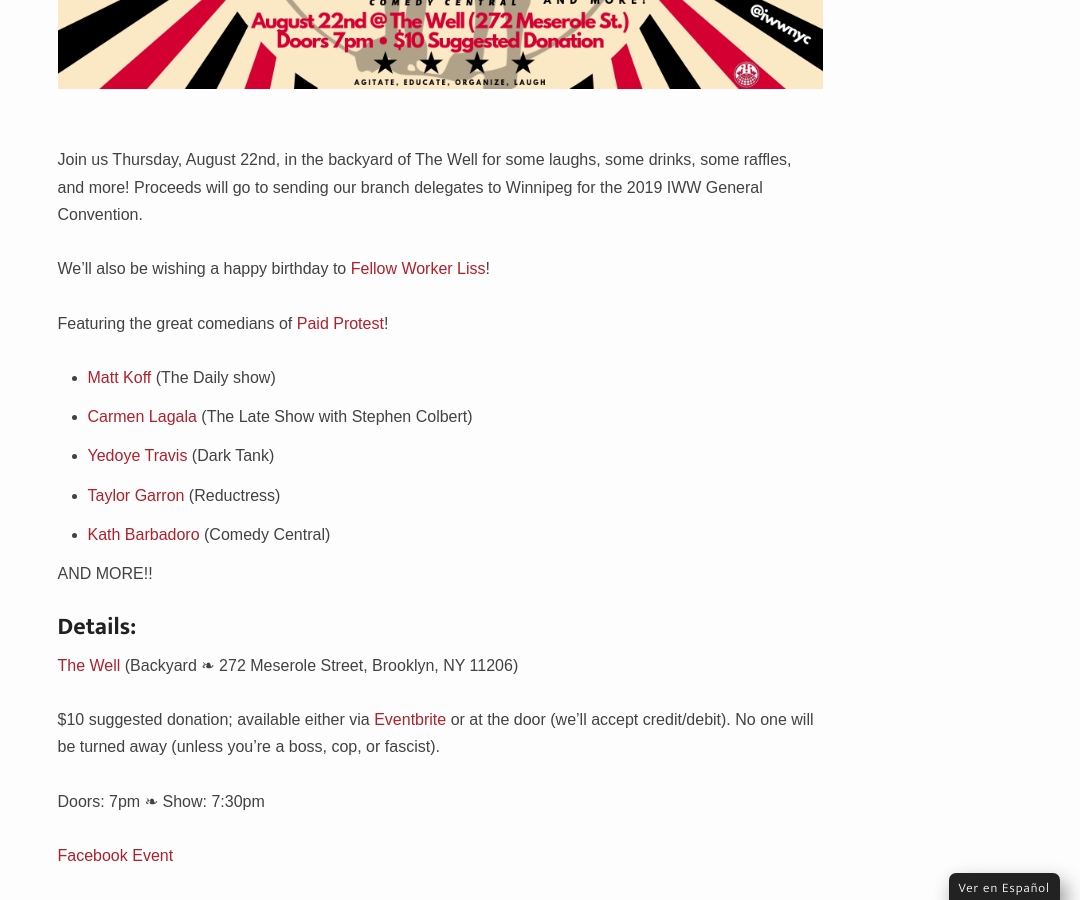
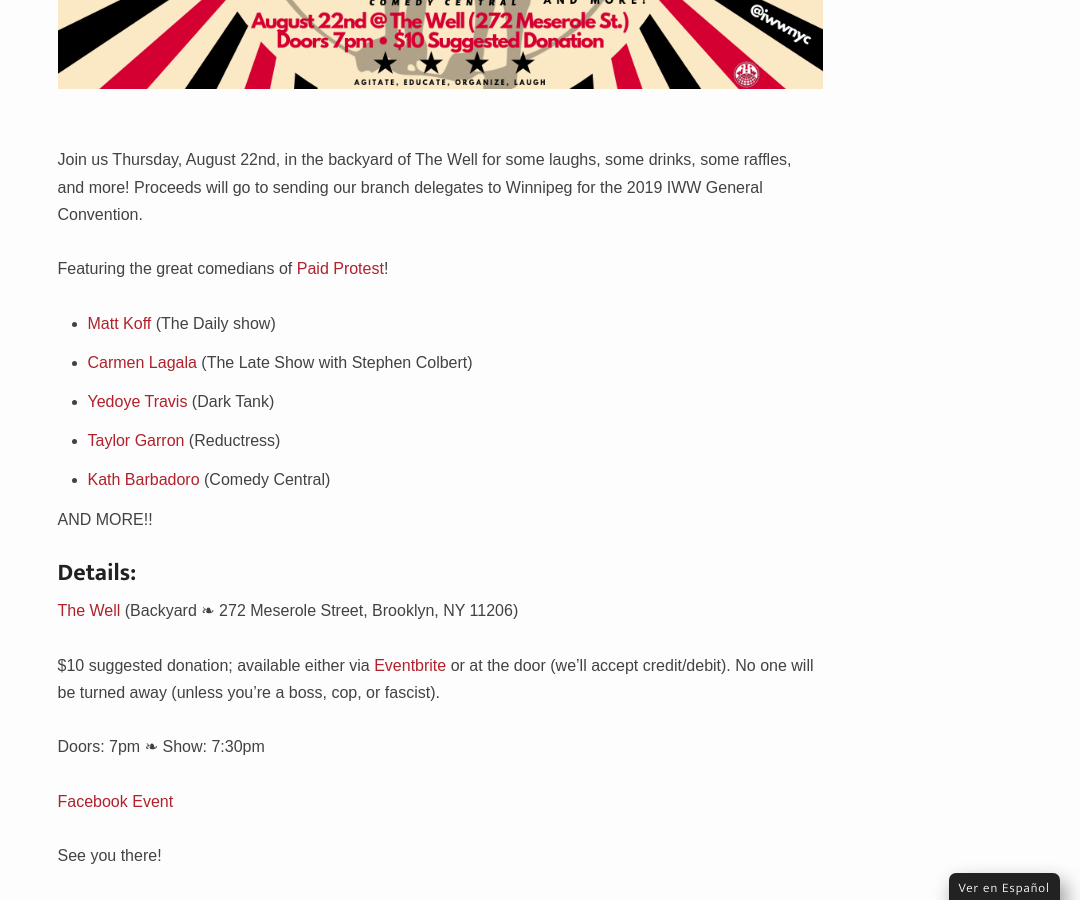
Before and after one commit to IWW-NYC-GMB/iww.nyc, a Jekyll site: the page built from _events/paid-protest.md, in a window 1280 px wide and 900 px high, scrolled down 1157 px. Shown: the whole window, without its empty margins (200-1280 px from the left). Built offline with Jekyll 4.4.1, drawn with Linux system fonts in a browser that asks for light colours; some web fonts are replaced.

Commit message:
Update paid-protest.md

```diff
--- a/_events/paid-protest.md
+++ b/_events/paid-protest.md
@@ -7,8 +7,6 @@
 ![](/assets/uploads/paid-protest.png)
 
 Join us Thursday, August 22nd, in the backyard of The Well for some laughs, some drinks, some raffles, and more! Proceeds will go to sending our branch delegates to Winnipeg for the 2019 IWW General Convention.
-
-We'll also be wishing a happy birthday to [Fellow Worker Liss](https://twitter.com/tankandfile)!
 
 Featuring the great comedians of [Paid Protest](https://twitter.com/paidprotest)!
 
```
